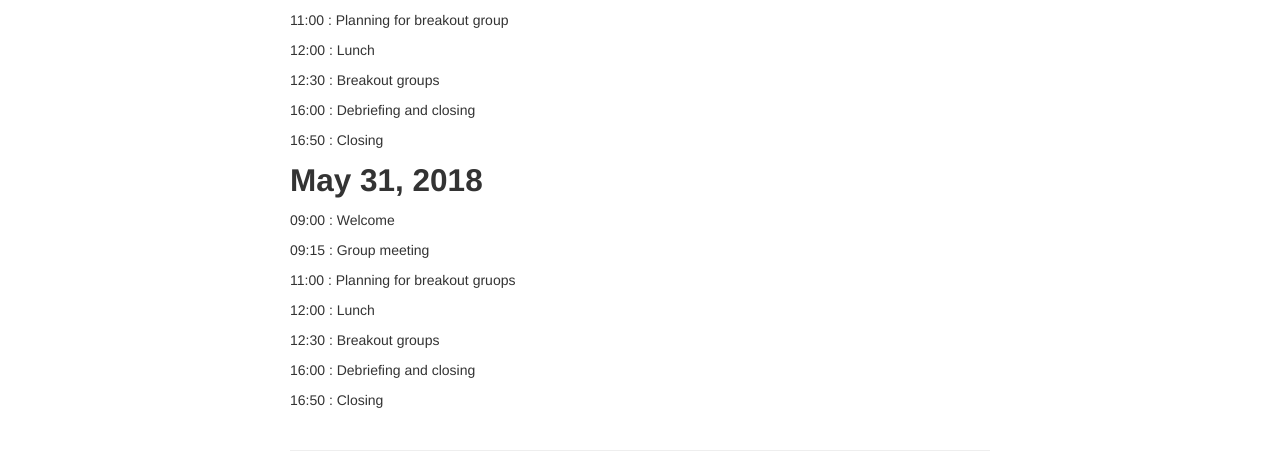
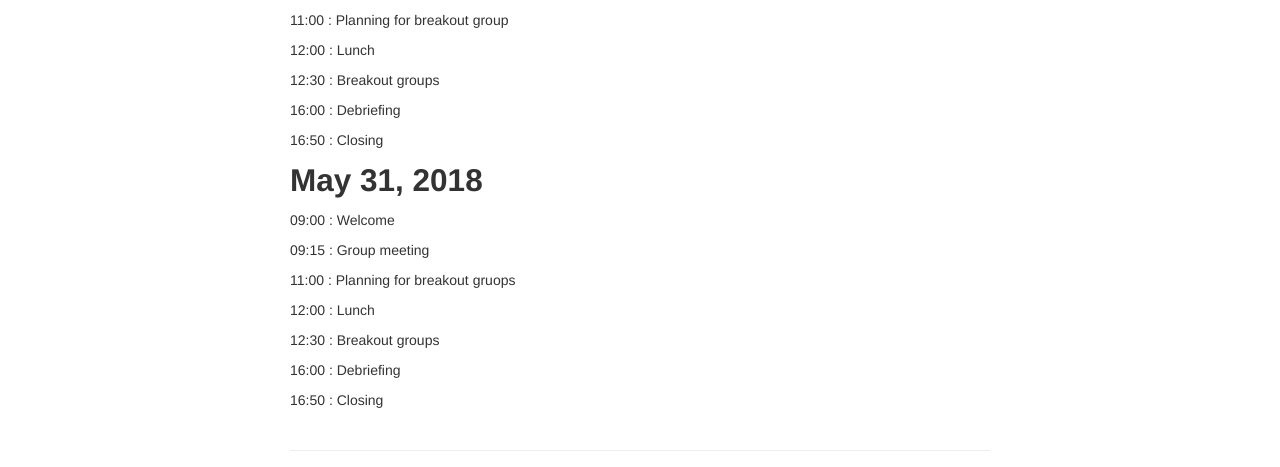
Before and after one commit to dcppc/2018-may-workshop, a Jekyll site: the page built from docs/agenda.md, in a window 1280 px wide. Shown: the part 342-809 px from the top of the page. Built offline with Jekyll 4.4.1, drawn with Linux system fonts in a browser that asks for light colours.

Commit message:
Update agenda.md

```diff
--- a/docs/agenda.md
+++ b/docs/agenda.md
@@ -21,7 +21,7 @@ at the Harvard School of Public Health in Boston, MA._
 
  12:30 : Breakout groups
 
- 16:00 : Debriefing and closing
+ 16:00 : Debriefing
 
  16:50 : Closing
 
@@ -37,6 +37,6 @@ at the Harvard School of Public Health in Boston, MA._
 
  12:30 : Breakout groups
 
- 16:00 : Debriefing and closing
+ 16:00 : Debriefing
 
  16:50 : Closing
```
